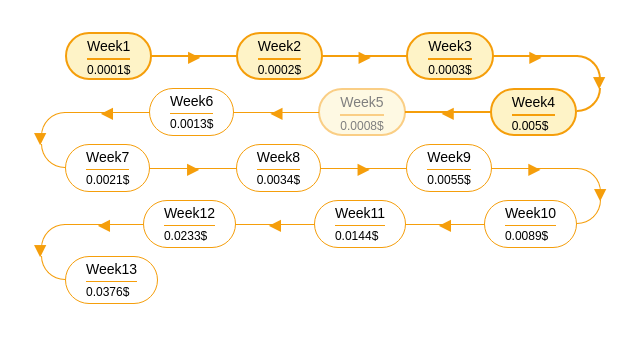
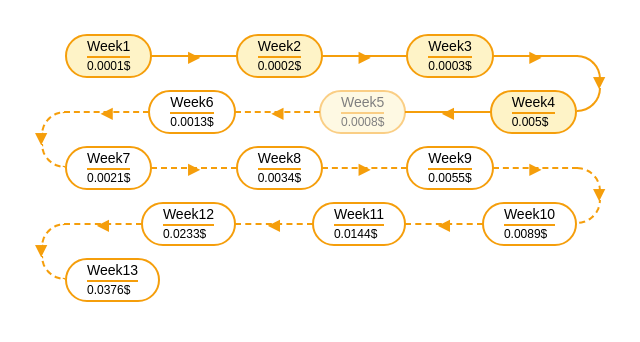
Before and after one commit to satrapit/timeline, a website: page index.html in a window 1280 px wide. Shown: the whole page, without its empty margins (319-959 px from the left). Drawn offline with Linux system fonts and the light colour scheme.

Commit message:
increase border stroke to 2px

```diff
--- a/index.html
+++ b/index.html
@@ -13,27 +13,27 @@
         <div class="flex flex-col">
             <!-- Row 1 -->
             <div class="flex justify-between items-center pl-8">
-                <div class="border-2 bg-amber-100 border-amber-500 rounded-full px-5 py-0.5 h-12">
+                <div class="border-2 bg-amber-100 border-amber-500 rounded-full px-5 py-0 h-11">
                     <p class="text-sm">Week1</p>
-                    <hr class="my-0.5 border-t-2 border-amber-500">
+                    <hr class="border-t-2 border-amber-500">
                     <p class="text-xs">0.0001$</p>
                 </div>
                 <div class="flex-grow border-t-2 border-amber-500 relative mx-[-1px]">
                     <span
                         class="absolute text-base top-1/2 left-1/2 transform -translate-x-1/2 -translate-y-1/2 text-amber-500">▶</span>
                 </div>
-                <div class="border-2 bg-amber-100 border-amber-500 rounded-full px-5 py-0.5 h-12">
+                <div class="border-2 bg-amber-100 border-amber-500 rounded-full px-5 py-0 h-11">
                     <p class="text-sm">Week2</p>
-                    <hr class="my-0.5 border-t-2 border-amber-500">
+                    <hr class="border-t-2 border-amber-500">
                     <p class="text-xs">0.0002$</p>
                 </div>
                 <div class="flex-grow border-t-2 border-amber-500 relative mx-[-1px]">
                     <span
                         class="absolute text-base top-1/2 left-1/2 transform -translate-x-1/2 -translate-y-1/2 text-amber-500">▶</span>
                 </div>
-                <div class="border-2 bg-amber-100 border-amber-500 rounded-full px-5 py-0.5 h-12">
+                <div class="border-2 bg-amber-100 border-amber-500 rounded-full px-5 py-0 h-11">
                     <p class="text-sm">Week3</p>
-                    <hr class="my-0.5 border-t-2 border-amber-500">
+                    <hr class="border-t-2 border-amber-500">
                     <p class="text-xs">0.0003$</p>
                 </div>
                 <div class="flex-grow border-t-2 border-amber-500 relative mx-[-1px]">
@@ -55,35 +55,35 @@
             <!-- Row 2 -->
             <div class="flex justify-between items-center">
                 <div class="relative w-6 h-12 ml-2 flex items-end">
-                    <div class="absolute bottom-0"
-                        style="width: 24px; height: 24px; border-top-left-radius: 24px; border: 1px solid #f59e0b; border-bottom: 0; border-right: 0; -webkit-box-sizing: border-box; -moz-box-sizing: border-box; box-sizing: border-box;">
+                    <div class="absolute bottom-[1px]"
+                        style="width: 24px; height: 24px; border-top-left-radius: 24px; border: 2px dashed #f59e0b; border-bottom: 0; border-right: 0; -webkit-box-sizing: border-box; -moz-box-sizing: border-box; box-sizing: border-box;">
                     </div>
                 </div>
-                <div class="flex-grow border-t border-amber-500 relative mx-[-1px]">
+                <div class="flex-grow border-t-2 border-dashed border-amber-500 relative mx-[-1px]">
                     <span
                         class="absolute text-base top-1/2 left-1/2 transform -translate-x-1/2 -translate-y-1/2 text-amber-500">◀</span>
                 </div>
-                <div class="border border-amber-500 rounded-full px-5 py-0.5 h-12">
+                <div class="border-2 border-amber-500 rounded-full px-5 py-0 h-11">
                     <p class="text-sm">Week6</p>
-                    <hr class="my-0.5 border-t border-amber-500">
+                    <hr class="border-t-2 border-amber-500">
                     <p class="text-xs">0.0013$</p>
                 </div>
-                <div class="flex-grow border-t border-amber-500 relative mx-[-1px]">
+                <div class="flex-grow border-t-2 border-dashed border-amber-500 relative mx-[-1px]">
                     <span
                         class="absolute text-base top-1/2 left-1/2 transform -translate-x-1/2 -translate-y-1/2 text-amber-500">◀</span>
                 </div>
-                <div class="border-2 bg-amber-100 border-amber-500 rounded-full px-5 py-0.5 h-12 animate-pulse">
+                <div class="border-2 bg-amber-100 border-amber-500 rounded-full px-5 py-0 h-11 animate-pulse">
                     <p class="text-sm">Week5</p>
-                    <hr class="my-0.5 border-t-2 border-amber-500">
+                    <hr class="border-t-2 border-amber-500">
                     <p class="text-xs">0.0008$</p>
                 </div>
                 <div class="flex-grow border-t-2 border-amber-500 relative mx-[-1px]">
                     <span
                         class="absolute text-base top-1/2 left-1/2 transform -translate-x-1/2 -translate-y-1/2 text-amber-500">◀</span>
                 </div>
-                <div class="border-2 bg-amber-100 border-amber-500 rounded-full px-5 py-0.5 h-12">
+                <div class="border-2 bg-amber-100 border-amber-500 rounded-full px-5 py-0 h-11">
                     <p class="text-sm">Week4</p>
-                    <hr class="my-0.5 border-t-2 border-amber-500">
+                    <hr class="border-t-2 border-amber-500">
                     <p class="text-xs">0.005$</p>
                 </div>
                 <div class="relative w-6 h-12 mr-2 flex items-start">
@@ -95,111 +95,111 @@
 
             <!-- Separator -->
             <div class="h-2 flex items-center justify-start">
-                <span class="w-4 mt-0.5 bottom-0 text-amber-500 text-base transform rotate-90">▶</span>
+                <span class="w-4 mt-0.5 ml-[1px] bottom-0 text-amber-500 text-base transform rotate-90">▶</span>
             </div>
 
             <!-- Row 3 -->
             <div class="flex justify-between items-center">
                 <div class="relative w-6 h-12 ml-2 flex items-end">
                     <div class="absolute top-0"
-                        style="width: 24px; height: 24px; border-bottom-left-radius: 24px; border: 1px solid #f59e0b; border-top: 0; border-right: 0; -webkit-box-sizing: border-box; -moz-box-sizing: border-box; box-sizing: border-box;">
+                        style="width: 24px; height: 24px; border-bottom-left-radius: 24px; border: 2px dashed #f59e0b; border-top: 0; border-right: 0; -webkit-box-sizing: border-box; -moz-box-sizing: border-box; box-sizing: border-box;">
                     </div>
                 </div>
-                <div class="border border-amber-500 rounded-full px-5 py-0.5 h-12">
+                <div class="border-2 border-amber-500 rounded-full px-5 py-0 h-11">
                     <p class="text-sm">Week7</p>
-                    <hr class="my-0.5 border-t border-amber-500">
+                    <hr class="border-t-2 border-amber-500">
                     <p class="text-xs">0.0021$</p>
                 </div>
-                <div class="flex-grow border-t border-amber-500 relative mx-[-1px]">
+                <div class="flex-grow border-t-2 border-dashed border-amber-500 relative mx-[-1px]">
                     <span
                         class="absolute text-base top-1/2 left-1/2 transform -translate-x-1/2 -translate-y-1/2 text-amber-500">▶</span>
                 </div>
-                <div class="border border-amber-500 rounded-full px-5 py-0.5 h-12">
+                <div class="border-2 border-amber-500 rounded-full px-5 py-0 h-11">
                     <p class="text-sm">Week8</p>
-                    <hr class="my-0.5 border-t border-amber-500">
+                    <hr class="border-t-2 border-amber-500">
                     <p class="text-xs">0.0034$</p>
                 </div>
-                <div class="flex-grow border-t border-amber-500 relative mx-[-1px]">
+                <div class="flex-grow border-t-2 border-dashed border-amber-500 relative mx-[-1px]">
                     <span
                         class="absolute text-base top-1/2 left-1/2 transform -translate-x-1/2 -translate-y-1/2 text-amber-500">▶</span>
                 </div>
-                <div class="border border-amber-500 rounded-full px-5 py-0.5 h-12">
+                <div class="border-2 border-amber-500 rounded-full px-5 py-0 h-11">
                     <p class="text-sm">Week9</p>
-                    <hr class="my-0.5 border-t border-amber-500">
+                    <hr class="border-t-2 border-amber-500">
                     <p class="text-xs">0.0055$</p>
                 </div>
-                <div class="flex-grow border-t border-amber-500 relative mx-[-1px]">
+                <div class="flex-grow border-t-2 border-dashed border-amber-500 relative mx-[-1px]">
                     <span
                         class="absolute text-base top-1/2 left-1/2 transform -translate-x-1/2 -translate-y-1/2 text-amber-500">▶</span>
                 </div>
                 <div class="relative w-6 h-12 mr-2 flex items-end">
-                    <div class="absolute bottom-0"
-                        style="width: 24px; height: 24px; border-top-right-radius: 24px; border: 1px solid #f59e0b; border-bottom: 0; border-left: 0; -webkit-box-sizing: border-box; -moz-box-sizing: border-box; box-sizing: border-box;">
+                    <div class="absolute bottom-[1px]"
+                        style="width: 24px; height: 24px; border-top-right-radius: 24px; border: 2px dashed #f59e0b; border-bottom: 0; border-left: 0; -webkit-box-sizing: border-box; -moz-box-sizing: border-box; box-sizing: border-box;">
                     </div>
                 </div>
             </div>
 
             <!-- Separator -->
             <div class="h-2 flex items-center justify-end">
-                <span class="w-4 mt-0.5 bottom-0 text-amber-500 text-base transform rotate-90">▶</span>
+                <span class="w-4 mt-0.5 mr-[1px] bottom-0 text-amber-500 text-base transform rotate-90">▶</span>
             </div>
 
             <!-- Row 4 -->
             <div class="flex justify-between items-center">
                 <div class="relative w-6 h-12 ml-2 flex items-end">
-                    <div class="absolute bottom-0"
-                        style="width: 24px; height: 24px; border-top-left-radius: 24px; border: 1px solid #f59e0b; border-bottom: 0; border-right: 0; -webkit-box-sizing: border-box; -moz-box-sizing: border-box; box-sizing: border-box;">
+                    <div class="absolute bottom-[1px]"
+                        style="width: 24px; height: 24px; border-top-left-radius: 24px; border: 2px dashed #f59e0b; border-bottom: 0; border-right: 0; -webkit-box-sizing: border-box; -moz-box-sizing: border-box; box-sizing: border-box;">
                     </div>
                 </div>
-                <div class="flex-grow border-t border-amber-500 relative mx-[-1px]">
+                <div class="flex-grow border-t-2 border-dashed border-amber-500 relative mx-[-1px]">
                     <span
                         class="absolute text-base top-1/2 left-1/2 transform -translate-x-1/2 -translate-y-1/2 text-amber-500">◀</span>
                 </div>
-                <div class="border border-amber-500 rounded-full px-5 py-0.5 h-12">
+                <div class="border-2 border-amber-500 rounded-full px-5 py-0 h-11">
                     <p class="text-sm">Week12</p>
-                    <hr class="my-0.5 border-t border-amber-500">
+                    <hr class="border-t-2 border-amber-500">
                     <p class="text-xs">0.0233$</p>
                 </div>
-                <div class="flex-grow border-t border-amber-500 relative mx-[-1px]">
+                <div class="flex-grow border-t-2 border-dashed border-amber-500 relative mx-[-1px]">
                     <span
                         class="absolute text-base top-1/2 left-1/2 transform -translate-x-1/2 -translate-y-1/2 text-amber-500">◀</span>
                 </div>
-                <div class="border border-amber-500 rounded-full px-5 py-0.5 h-12">
+                <div class="border-2 border-amber-500 rounded-full px-5 py-0 h-11">
                     <p class="text-sm">Week11</p>
-                    <hr class="my-0.5 border-t border-amber-500">
+                    <hr class="border-t-2 border-amber-500">
                     <p class="text-xs">0.0144$</p>
                 </div>
-                <div class="flex-grow border-t border-amber-500 relative mx-[-1px]">
+                <div class="flex-grow border-t-2 border-dashed border-amber-500 relative mx-[-1px]">
                     <span
                         class="absolute text-base top-1/2 left-1/2 transform -translate-x-1/2 -translate-y-1/2 text-amber-500">◀</span>
                 </div>
-                <div class="border border-amber-500 rounded-full px-5 py-0.5 h-12">
+                <div class="border-2 border-amber-500 rounded-full px-5 py-0 h-11">
                     <p class="text-sm">Week10</p>
-                    <hr class="my-0.5 border-t border-amber-500">
+                    <hr class="border-t-2 border-amber-500">
                     <p class="text-xs">0.0089$</p>
                 </div>
                 <div class="relative w-6 h-12 mr-2 flex items-start">
                     <div class="absolute top-0"
-                        style="width: 24px; height: 24px; border-bottom-right-radius: 24px; border: 1px solid #f59e0b; border-top: 0; border-left: 0; -webkit-box-sizing: border-box; -moz-box-sizing: border-box; box-sizing: border-box;">
+                        style="width: 24px; height: 24px; border-bottom-right-radius: 24px; border: 2px dashed #f59e0b; border-top: 0; border-left: 0; -webkit-box-sizing: border-box; -moz-box-sizing: border-box; box-sizing: border-box;">
                     </div>
                 </div>
             </div>
 
             <!-- Separator -->
             <div class="h-2 flex items-center justify-start">
-                <span class="w-4 mt-0.5 bottom-0 text-amber-500 text-base transform rotate-90">▶</span>
+                <span class="w-4 mt-0.5 ml-[1px] bottom-0 text-amber-500 text-base transform rotate-90">▶</span>
             </div>
 
             <!-- Row 5 -->
             <div class="flex items-center">
                 <div class="relative w-6 h-12 ml-2 flex items-end">
                     <div class="absolute top-0"
-                        style="width: 24px; height: 24px; border-bottom-left-radius: 24px; border: 1px solid #f59e0b; border-top: 0; border-right: 0; -webkit-box-sizing: border-box; -moz-box-sizing: border-box; box-sizing: border-box;">
+                        style="width: 24px; height: 24px; border-bottom-left-radius: 24px; border: 2px dashed #f59e0b; border-top: 0; border-right: 0; -webkit-box-sizing: border-box; -moz-box-sizing: border-box; box-sizing: border-box;">
                     </div>
                 </div>
-                <div class="border border-amber-500 rounded-full px-5 py-0.5 h-12">
+                <div class="border-2 border-amber-500 rounded-full px-5 py-0 h-11">
                     <p class="text-sm">Week13</p>
-                    <hr class="my-0.5 border-t border-amber-500">
+                    <hr class="border-t-2 border-amber-500">
                     <p class="text-xs">0.0376$</p>
                 </div>
             </div>
```
Also changed, not shown: assets/css/style.css.
